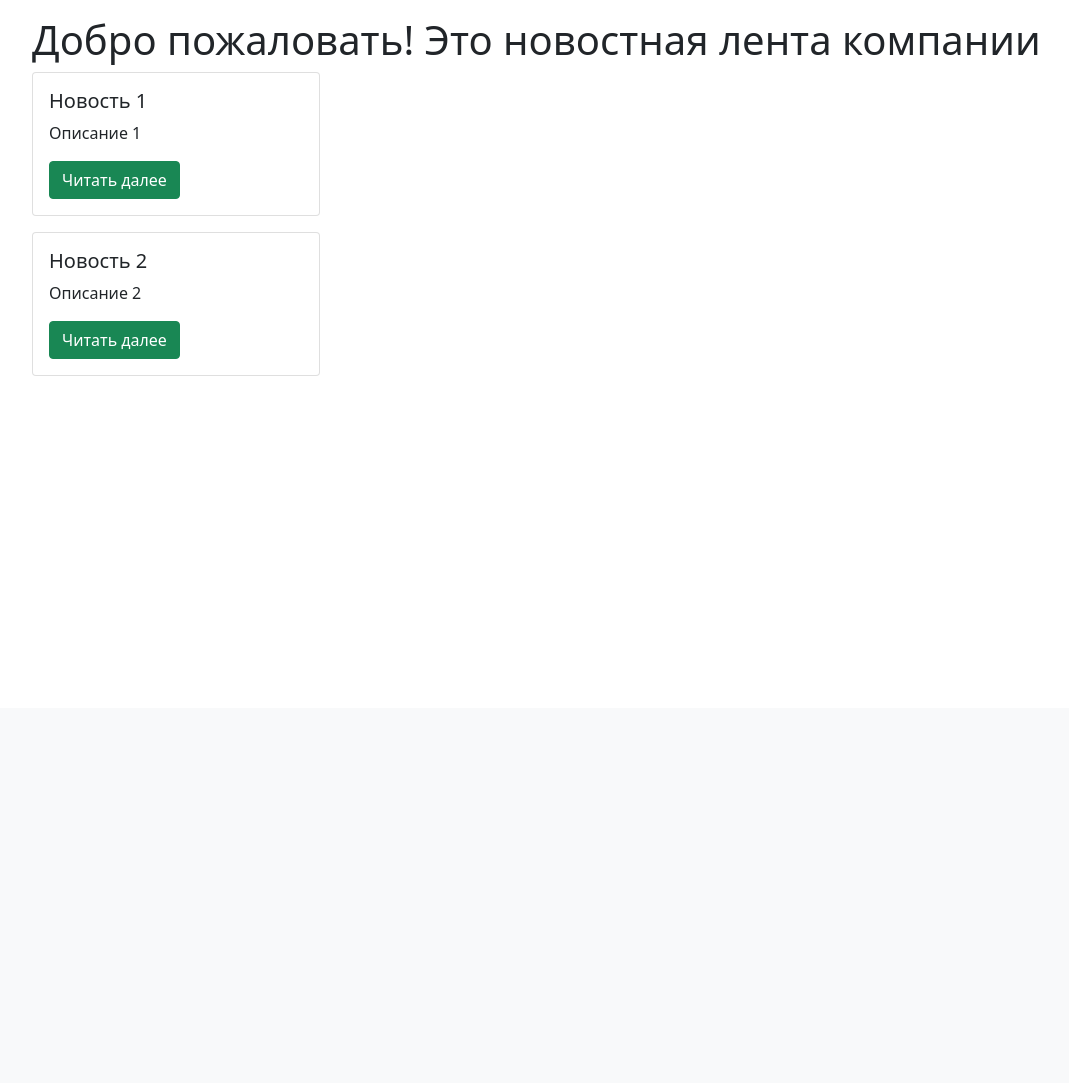
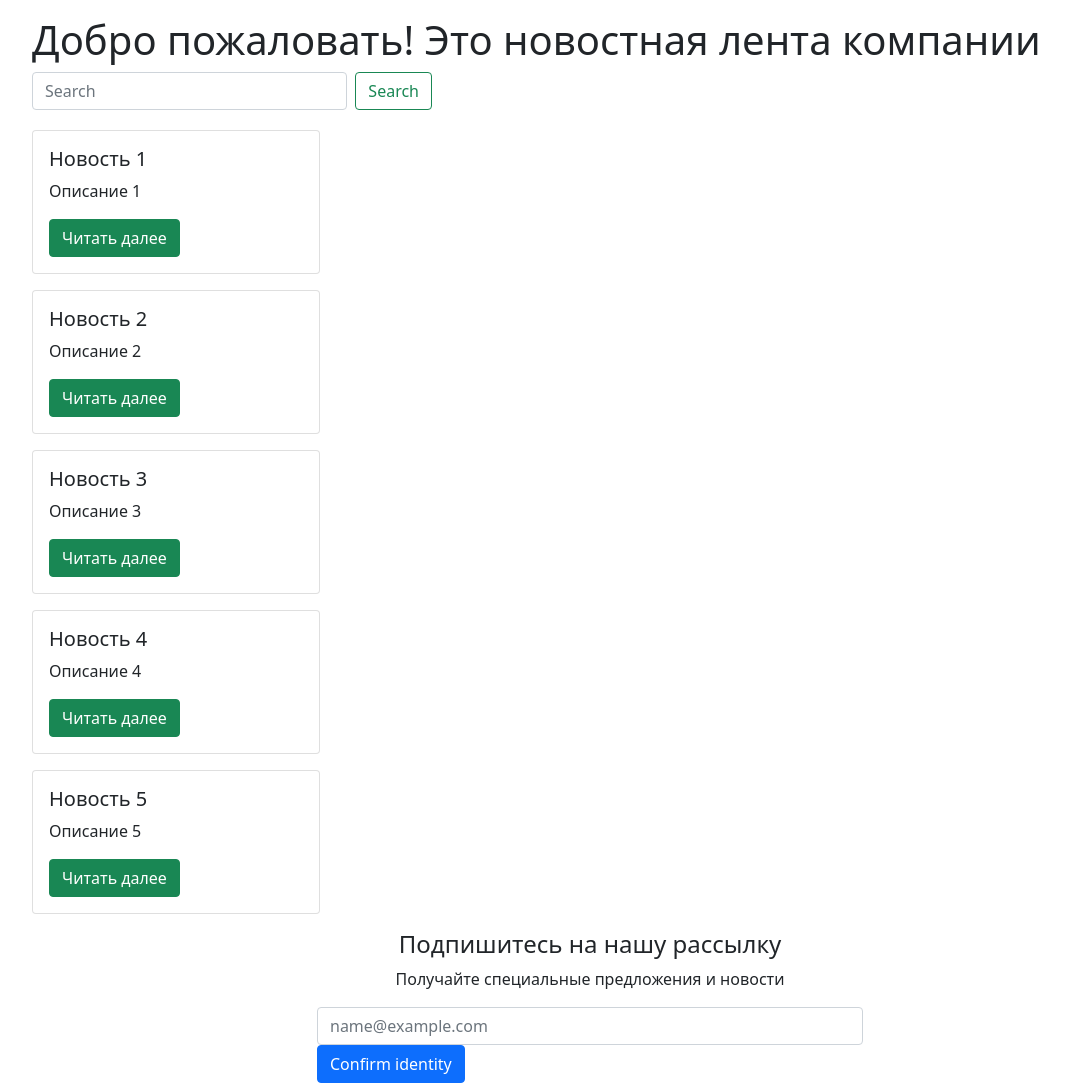
Before and after one commit to vntsvetkov/django_education, a Django app: page /news/ in a window 1280 px wide. Shown: the part 92-1175 px from the top of the page, without its empty margins (50-1119 px from the left). Before the commit the page ends 468 px from the top, so only its background shows below. Run offline with Django 4.2, Linux system fonts and the light colour scheme; some libraries are stand-ins or nearby versions.

Commit message:
Страница новости

```diff
--- a/Django/mainproject/new_app/templates/news.html
+++ b/Django/mainproject/new_app/templates/news.html
@@ -3,6 +3,38 @@
 {% block content %}
     <div class="container">
         <h1> Добро пожаловать! Это новостная лента компании </h1>
-        {% include 'article.html' %}
+
+        <form style="width: 400px;" class="d-flex">
+            <input class="form-control me-2" type="search" placeholder="Search" aria-label="Search">
+            <button class="btn btn-outline-success" type="submit">Search</button>
+        </form>
+
+        <div style="padding-top: 20px;">
+            {% include 'article.html' %}
+        </div>
+
     </div>
 {% endblock content %}
+
+{% block footer %}
+
+    <div class="container">
+        <div class="row justify-content-evenly">
+            <div class="col-6">
+            <h4 style="text-align: center;"> Подпишитесь на нашу рассылку </h4>
+            <p style="text-align: center;"> Получайте специальные предложения и новости </p>
+            </div>
+        </div>
+
+        <form class="row justify-content-evenly">
+            <div class="col-6">
+
+                    <input type="email" class="form-control" id="exampleFormControlInput1" placeholder="name@example.com">
+
+                    <button type="submit" class="btn btn-primary">Confirm identity</button>
+                </div>
+            </div>
+        </form>
+    </div>
+
+{% endblock footer %}
--- a/Django/mainproject/new_app/views.py
+++ b/Django/mainproject/new_app/views.py
@@ -83,11 +83,16 @@ class NewCompany(TemplateWebSite):
 
         context = [
             Article("Новость 1", "Иванов И.И.", "Описание 1"),
-            Article("Новость 2", "Иванов И.И.", "Описание 2")
+            Article("Новость 2", "Иванов И.И.", "Описание 2"),
+            Article("Новость 3", "Иванов И.И.", "Описание 3"),
+            Article("Новость 4", "Иванов И.И.", "Описание 4"),
+            Article("Новость 5", "Иванов И.И.", "Описание 5"),
+            Article("Новость 6", "Иванов И.И.", "Описание 6"),
+            Article("Новость 7", "Иванов И.И.", "Описание 7")
         ]
 
         return render(request, 'news.html', {
-            "news_list": context
+            "news_list": context[:5]
         })
 
     # http://127.0.0.1:8000/about
```
